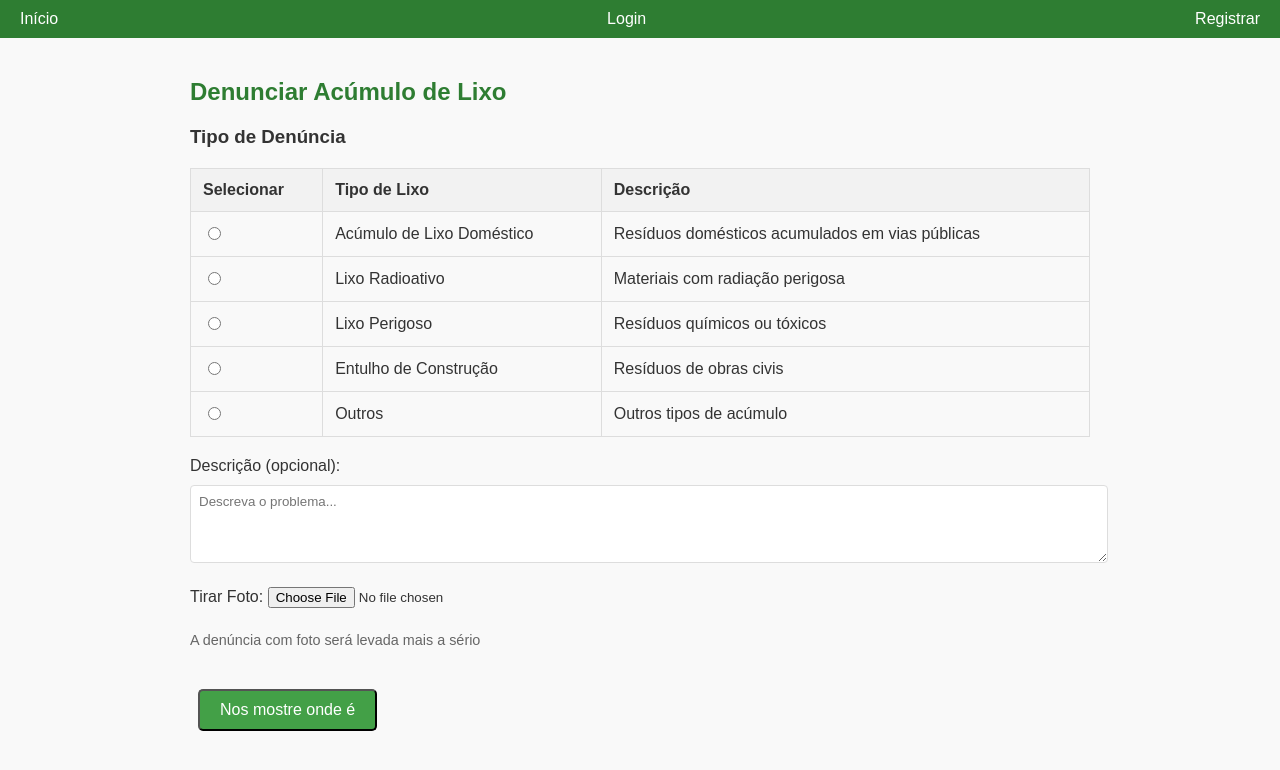
After one commit to math490/EVOA, a Flask app: page /denuncia in a window 1280 px wide. The commit adds this page. Shown: the top 770 px of the page. Run offline with Flask 3, Linux system fonts and the light colour scheme.

Commit message:
create: Sistema de Denúncias

```diff
--- a/app.py
+++ b/app.py
@@ -51,6 +51,30 @@ def load_user(user_id):
 @app.route("/")
 def index():
     return render_template("index.html")
+
+#-----------------------------------
+# ROTAS DE DENÚNCIA (ADICIONADAS AQUI)
+#-----------------------------------
+
+@app.route("/denuncia", methods=["GET", "POST"])
+def denuncia():
+    if request.method == "POST":
+        # Aqui você processaria os dados da denúncia
+        flash("Denúncia recebida! Agora localize no mapa.", "success")
+        return redirect(url_for('mapa'))
+    return render_template("denuncia.html")
+
+@app.route("/mapa", methods=["GET", "POST"])
+def mapa():
+    if request.method == "POST":
+        # Aqui você processaria a localização
+        flash("Localização confirmada!", "success")
+        return redirect(url_for('agradecimento_denuncia'))
+    return render_template("mapa.html")
+
+@app.route("/agradecimento_denuncia")
+def agradecimento_denuncia():
+    return render_template("agradecimento_denuncia.html")
 
 #-----------------------------------
 # Cadastro de Usuário --- CREATE
--- a/static/styles/style.css
+++ b/static/styles/style.css
@@ -79,3 +79,46 @@ h1, h2 {
         margin: 8px 0;
     }
 }
+
+table {
+    width: 100%;
+    border-collapse: collapse;
+    margin: 20px 0;
+}
+
+table, th, td {
+    border: 1px solid #ddd;
+}
+
+th, td {
+    padding: 12px;
+    text-align: left;
+}
+
+th {
+    background-color: #f2f2f2;
+}
+
+textarea {
+    width: 100%;
+    padding: 8px;
+    margin: 10px 0;
+    border: 1px solid #ddd;
+    border-radius: 4px;
+    font-family: Arial, sans-serif;
+}
+
+input[type="file"] {
+    margin: 10px 0;
+}
+
+/* Responsividade para as novas páginas */
+@media (max-width: 600px) {
+    table {
+        font-size: 0.9rem;
+    }
+
+    th, td {
+        padding: 8px;
+    }
+}
--- /dev/null
+++ b/templates/denuncia.html
@@ -0,0 +1,51 @@
+{% extends "base.html" %}
+{% block title %} Denunciar Acúmulo de Lixo - EVOA {% endblock %}
+{% block content %}
+    <h2>Denunciar Acúmulo de Lixo</h2>
+    <form method="POST">
+
+        <h3>Tipo de Denúncia</h3>
+        <table>
+            <tr>
+                <th>Selecionar</th>
+                <th>Tipo de Lixo</th>
+                <th>Descrição</th>
+            </tr>
+            <tr>
+                <td><input type="radio" name="tipo_lixo" value="acumulo_domestico" required></td>
+                <td>Acúmulo de Lixo Doméstico</td>
+                <td>Resíduos domésticos acumulados em vias públicas</td>
+            </tr>
+            <tr>
+                <td><input type="radio" name="tipo_lixo" value="lixo_radioativo"></td>
+                <td>Lixo Radioativo</td>
+                <td>Materiais com radiação perigosa</td>
+            </tr>
+            <tr>
+                <td><input type="radio" name="tipo_lixo" value="lixo_perigoso"></td>
+                <td>Lixo Perigoso</td>
+                <td>Resíduos químicos ou tóxicos</td>
+            </tr>
+            <tr>
+                <td><input type="radio" name="tipo_lixo" value="entulho_construcao"></td>
+                <td>Entulho de Construção</td>
+                <td>Resíduos de obras civis</td>
+            </tr>
+            <tr>
+                <td><input type="radio" name="tipo_lixo" value="outros"></td>
+                <td>Outros</td>
+                <td>Outros tipos de acúmulo</td>
+            </tr>
+        </table>
+
+        <label for="descricao">Descrição (opcional):</label>
+        <textarea name="descricao" id="descricao" rows="4" placeholder="Descreva o problema..."></textarea><br>
+
+        <label for="foto">Tirar Foto:</label>
+        <input type="file" name="foto" id="foto" accept="image/*" capture="camera">
+        <p style="color: #666; font-size: 0.9rem;">A denúncia com foto será levada mais a sério</p><br>
+
+        <button type="button" onclick="window.location.href='{{ url_for('mapa') }}'" class="btn">Nos mostre onde é</button>
+
+    </form>
+{% endblock %}
--- a/templates/index.html
+++ b/templates/index.html
@@ -15,12 +15,14 @@
             <p>Olá, <strong>{{ current_user.name }}</strong>!</p>
             <a href="{{ url_for('trash_register') }}" class="btn">Registrar Material</a>
             <a href="{{ url_for('trash_logs') }}" class="btn">Ver Meus Registros</a>
+            <a href="{{ url_for('denuncia') }}" class="btn" style="background: #d32f2f;">Denunciar Acúmulos de Lixo</a>
         </section>
     {% else %}
         <section class="cta">
             <h2>Comece Agora</h2>
             <a href="{{ url_for('login') }}" class="btn">Login</a>
             <a href="{{ url_for('register') }}" class="btn">Registrar</a>
+            <a href="{{ url_for('denuncia') }}" class="btn" style="background: #d32f2f;">Denunciar Acúmulos de Lixo</a>
         </section>
     {% endif %}
 {% endblock %}
```
Also changed, not shown: templates/agradecimento_denuncia.html (added, +15 -0 lines), templates/mapa.html (added, +24 -0 lines), instance/database.db.
